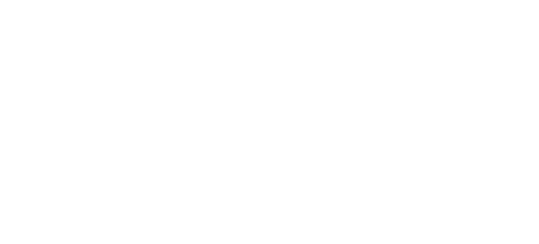
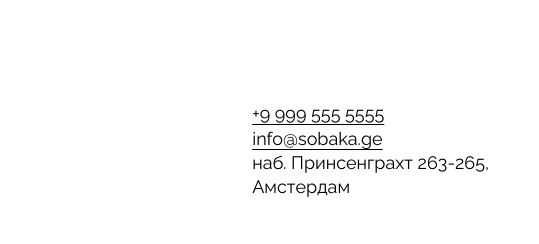
Before and after one commit to Maks204419/ono-tebe-nado, a plain HTML site: page index.html in a window 1280 px wide. Shown: the full height of the page, 741-1280 px from the left. Drawn offline with Linux system fonts and the light colour scheme.

Commit message:
complete header

```diff
--- a/index.html
+++ b/index.html
@@ -31,6 +31,17 @@
         alt="логотип проекта Оно тебе надо"
         />
       </a>
+      <address class="header__address">
+        <a class="address__item" href="tel:+99995555555">
+          +9 999 555 5555
+        </a>
+        <a class="address__item" href="mailto:info@sobaka.ge">
+          info@sobaka.ge
+        </a>
+        <p class="address__item">
+          наб. Принсенграхт 263-265,<br />Амстердам
+        </p>
+      </address>
     </header>
   </body>
 </html>
--- a/styles/style.css
+++ b/styles/style.css
@@ -41,3 +41,15 @@ main{
   align-self: center;
   width: 148px;
 }
+
+.header__address {
+  justify-self: end;
+  font-style: inherit;
+}
+
+.address__item {
+  display: block;
+  font-size: 18px;
+  line-height: 1.35;
+  text-underline-position: under;
+}
```
